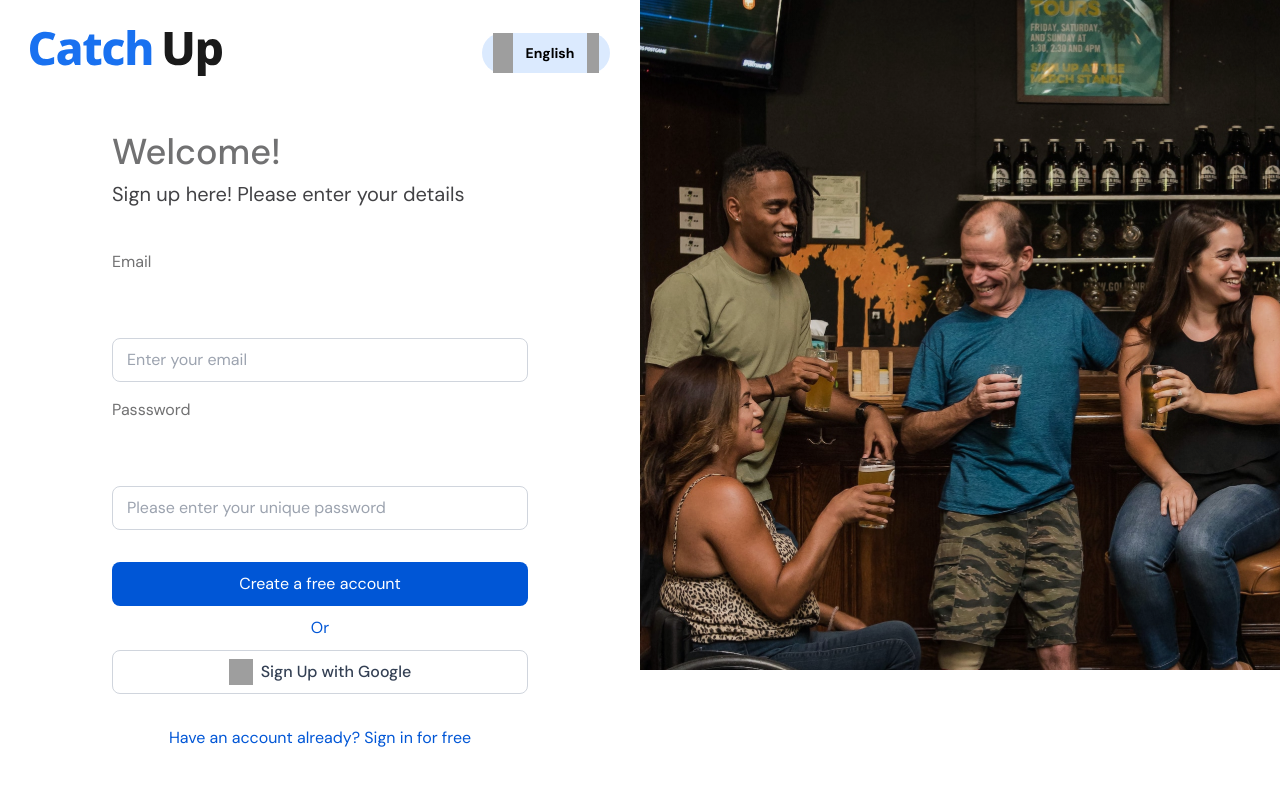
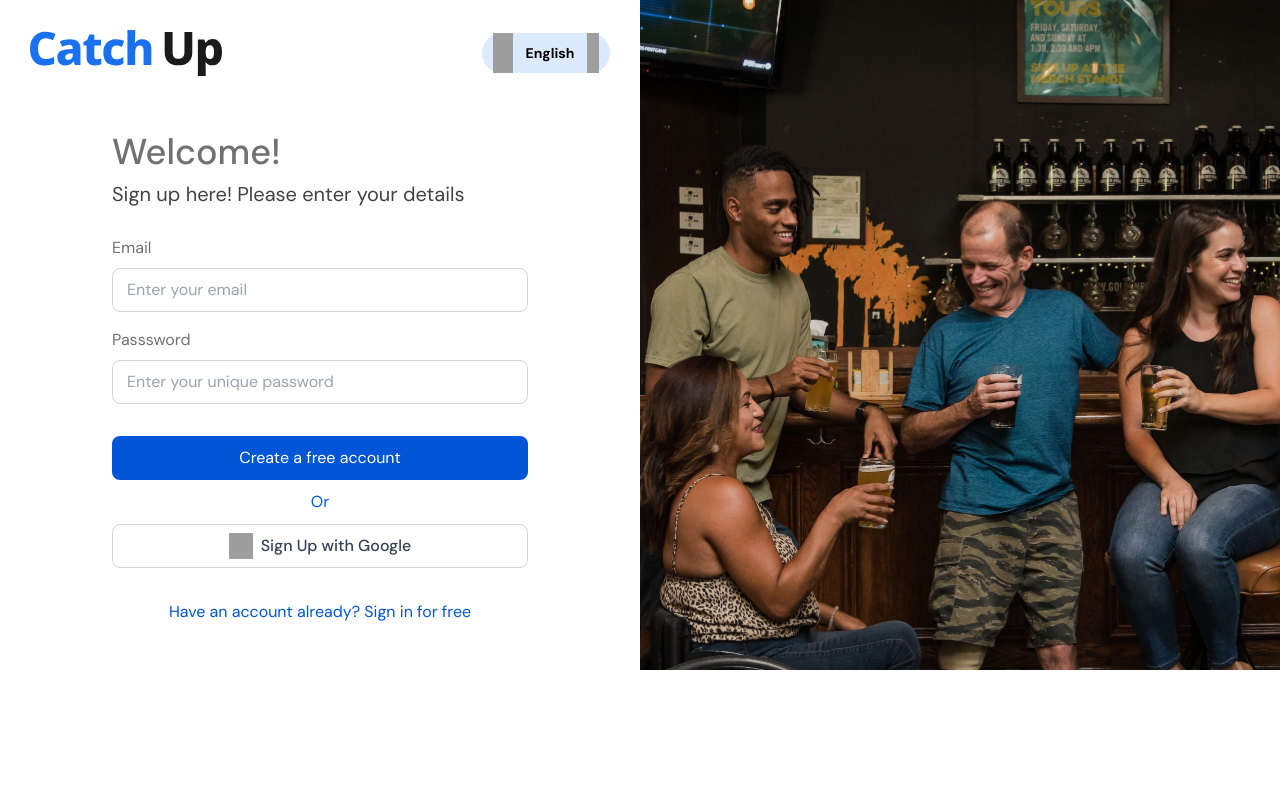
Before and after one commit to workshopapps/dinnerwithfriends.web, a React (Create React App) app: page /sign_up in a window 1280 px wide. Shown: the top 786 px of the page. Built offline with nearby package versions, Linux system fonts and the light colour scheme; grey boxes are pictures that could not be loaded; a web font is replaced by a local one.

Commit message:
FRO-8-authentication:fixed styling

```diff
--- a/src/pages/signUp/index.jsx
+++ b/src/pages/signUp/index.jsx
@@ -33,12 +33,12 @@ const SignUp = () => {
           <p className='mt-2 text-[#424245] text-base tablet:text-xl'>Sign up here! Please enter your details</p>
           <form onSubmit={handleSubmit(onSubmit)} className=' mt-7 text-[#4B4B4C] font-normal [&>input]:mt-2 [&>input]:w-full [&>input]:mb-3.5'>
 
-            <div className='relative w-full mb-4'>
-              <label className='pt-3.5' htmlFor="email">Email</label><br />
+            <div className='relative w-full mb-4 '>
+              <label className='pb-0' htmlFor="email">Email</label>
 
               <input
-              style={{border: errors.email ? '1px solid red': '1px solid #D0D5DD'}}
-              className='focus:outline-none mt-2 w-full h-11 p-3.5 rounded-lg' type="text" name="email" placeholder="Enter your email"
+              style={{border:errors.email ? '1px solid red': '1px solid #D0D5DD'}}
+              className={`focus:outline-none focus:${errors.email === true ? 'shadow-[0px_0px_0px_4px_rgba(74,74,104,0.1)]' : 'shadow-[0px_0px_0px_4px_rgba(249,50,50,0.1)]'}  mt-2 w-full h-11 p-3.5 rounded-lg`} type="text" name="email" placeholder="Enter your email"
               {...register("email",
               {required: true, pattern: pattern })}
               />
@@ -46,12 +46,12 @@ const SignUp = () => {
             </div>
 
 
-            <div className='relative w-full mb-4'>
-              <label htmlFor="password">Passsword</label><br />
+            <div className='relative w-full mb-4 '>
+              <label className='pb-0' htmlFor="password">Passsword</label>
 
               <input
               style={{border: errors.password ? '1px solid red': '1px solid #D0D5DD'}}
-              className='focus:outline-none mt-2 w-full h-11 p-3.5 rounded-lg'  type="password" name="password" placeholder="Please enter your unique password"
+              className={`focus:outline-none focus:${errors.password === true? 'shadow-[0px_0px_0px_4px_rgba(74,74,104,0.1)]' : 'shadow-[0px_0px_0px_4px_rgba(249,50,50,0.1)]'} mt-2 w-full h-11 p-3.5 rounded-lg`} type="text" name="email" placeholder="Enter your unique password"
               {...register("password", {required: true})}/>
               {errors.password && <p className='right-0 bottom-[-37px] italic absolute text-sm mb-4' style={{color: 'red'}}>Password must not be empty</p>}
             </div>
```
